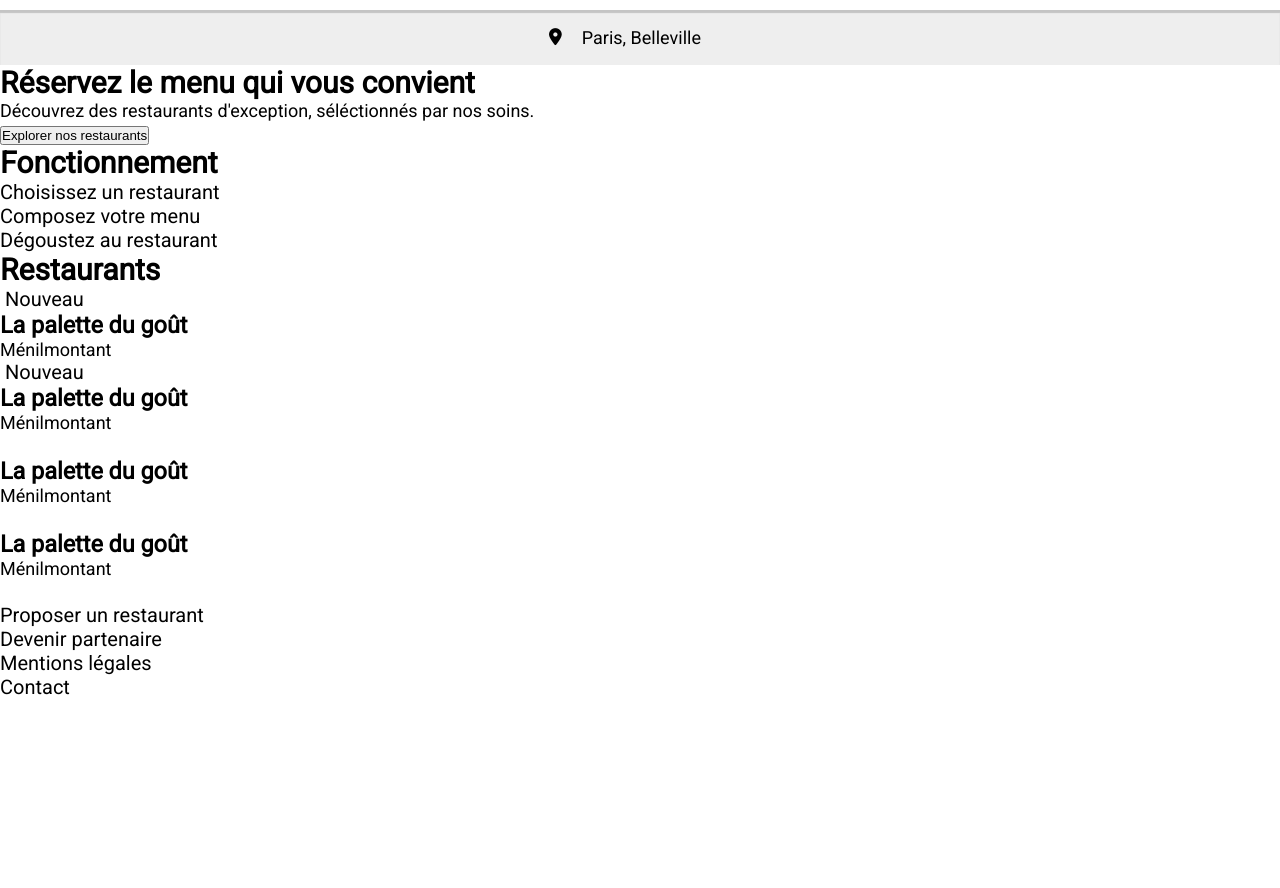
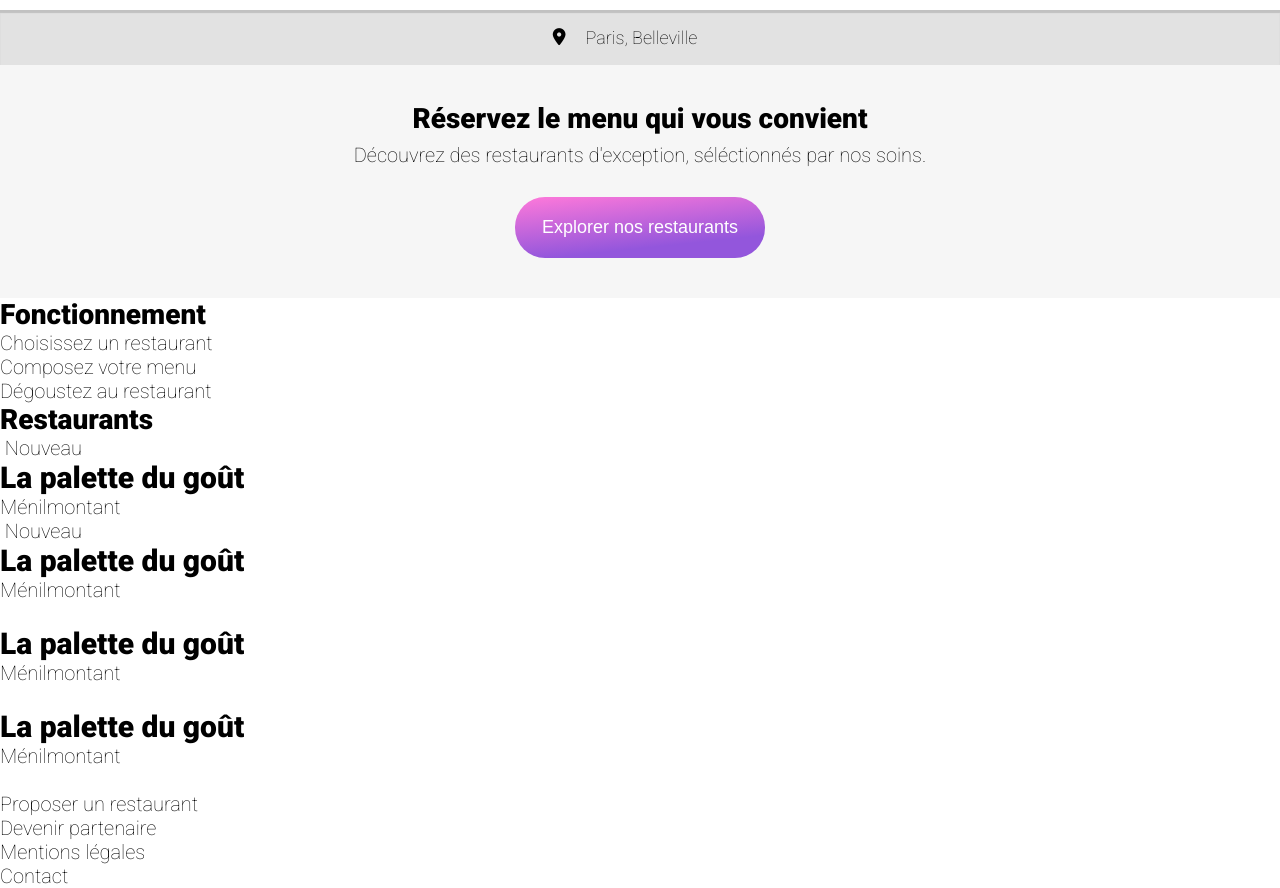
Before and after one commit to DaniGi/oh-my-food, a website: page index.html in a window 1280 px wide. Shown: the part 50-938 px from the top of the page. Before the commit the page ends 800 px from the top, so only its background shows below. Drawn offline with Linux system fonts and the light colour scheme; a web font is replaced by a local one.

Commit message:
Added explore section

```diff
--- a/index.html
+++ b/index.html
@@ -4,7 +4,7 @@
 <head>
   <meta charset="UTF-8">
   <meta name="viewport" content="width=device-width, initial-scale=1.0">
-  <link href="https://fonts.googleapis.com/css2?family=Roboto&family=Shrikhand&display=swap" rel="stylesheet">
+  <link href="https://fonts.googleapis.com/css2?family=Roboto:100,900&family=Shrikhand&display=swap" rel="stylesheet">
   <script src="https://kit.fontawesome.com/1cc2dc1229.js" crossorigin="anonymous"></script>
   <link rel="stylesheet" href="./public/css/style.css">
   <title>ohmyfood</title>
@@ -20,19 +20,19 @@
 
   <section class="location">
     <i class="fas fa-map-marker-alt"></i>
-    <p>Paris, Belleville</p>
+    <h3>Paris, Belleville</h3>
   </section>
 
   <section class="explore">
     <h1>Réservez le menu qui vous convient</h1>
     <p>Découvrez des restaurants d'exception, séléctionnés par nos soins.</p>
-    <button>Explorer nos restaurants</button>
+    <button><h3>Explorer nos restaurants</h3></button>
   </section>
 
 
   <section class="funct">
 
-    <h2>Fonctionnement</h2>
+    <h1>Fonctionnement</h1>
 
     <ul class="funct-list">
       <li><i></i> Choisissez un restaurant</li>
@@ -44,12 +44,12 @@
 
   <section id="menu">
 
-    <h2>Restaurants</h2>
+    <h1>Restaurants</h1>
 
     <div class="menu-card">
       <img>
       <span>Nouveau</span>
-      <h3>La palette du goût</h3>
+      <h2>La palette du goût</h2>
       <p>Ménilmontant</p>
       <i></i>
     </div>
@@ -57,21 +57,21 @@
     <div class="menu-card">
       <img>
       <span>Nouveau</span>
-      <h3>La palette du goût</h3>
+      <h2>La palette du goût</h2>
       <p>Ménilmontant</p>
       <i></i>
     </div>
 
     <div class="menu-card">
       <img>
-      <h3>La palette du goût</h3>
+      <h2>La palette du goût</h2>
       <p>Ménilmontant</p>
       <i></i>
     </div>
 
     <div class="menu-card">
       <img>
-      <h3>La palette du goût</h3>
+      <h2>La palette du goût</h2>
       <p>Ménilmontant</p>
       <i></i>
     </div>
--- a/sass/base/_base.scss
+++ b/sass/base/_base.scss
@@ -13,4 +13,5 @@ html {
 
 body {
   box-sizing: border-box;
+  min-width: 320px;
 }
--- a/sass/base/_typography.scss
+++ b/sass/base/_typography.scss
@@ -1,15 +1,19 @@
 body {
   font-family: 'Roboto', sans-serif;
   font-size: 2rem;
-  font-weight: 100;
-
 }
 
 h1 {
-  // font-family: 'Shrikhand', cursive;
-  font-family: 'Roboto', sans-serif;
+  font-size: 2.8rem;
+  font-weight: 700;
+}
+
+h3 {
+  font-size: 1.8rem;
+  font-weight: 500;
 }
 
 p {
-  font-size: 1.8rem;
+  font-size: 2rem;
+  font-weight: 200;
 }
--- a/sass/layout/_header.scss
+++ b/sass/layout/_header.scss
@@ -1,11 +1,14 @@
 .header {
   width: 100%;
   height: 6rem;
-  text-align: center;
   & h1 {
     height: 100%;
+    position: relative;
   }
   & img {
-    vertical-align: bottom;
+    position: absolute;
+    top: 50%;
+    left: 50%;
+    transform: translate(-50%, -50%);
   }
 }
--- a/sass/pages/_index.scss
+++ b/sass/pages/_index.scss
@@ -11,3 +11,30 @@
     padding-bottom: 3px;
   }
 }
+
+.explore {
+  background-color: lighten($bg-color, 8);
+  padding: 4rem 0;
+  display: flex;
+  flex-direction: column;
+  align-items: center;
+  & > h1 {
+    width: 75%;
+    line-height: 1;
+    text-align: center;
+  }
+  & > p {
+    width: 85%;
+    text-align: center;
+    padding: 1rem 0 3rem 0;
+  }
+  & button {
+    color: white;
+    background: linear-gradient(354deg,$color-primary 26%, $color-secondary 100%);
+    border: 0;
+    border-radius: 3rem;
+    text-align: center;
+    padding: 2rem;
+    width: 250px;
+  }
+}
--- a/sass/utils/_variables.scss
+++ b/sass/utils/_variables.scss
@@ -2,7 +2,7 @@ $color-primary: #9356DC;
 $color-secondary: #FF79DA;
 $color-tertiary: #99E2D0;
 
-$bg-color: #eee;
+$bg-color: rgb(226, 226, 226);
 
 $font-logo-titles: '../fonts/Shrikhand/Shrikhand-Regular.ttf';
 $font-text: '../fonts/Roboto/Roboto-Regular.ttf';
```
Also changed, not shown: public/css/style.css, 1 other file.
